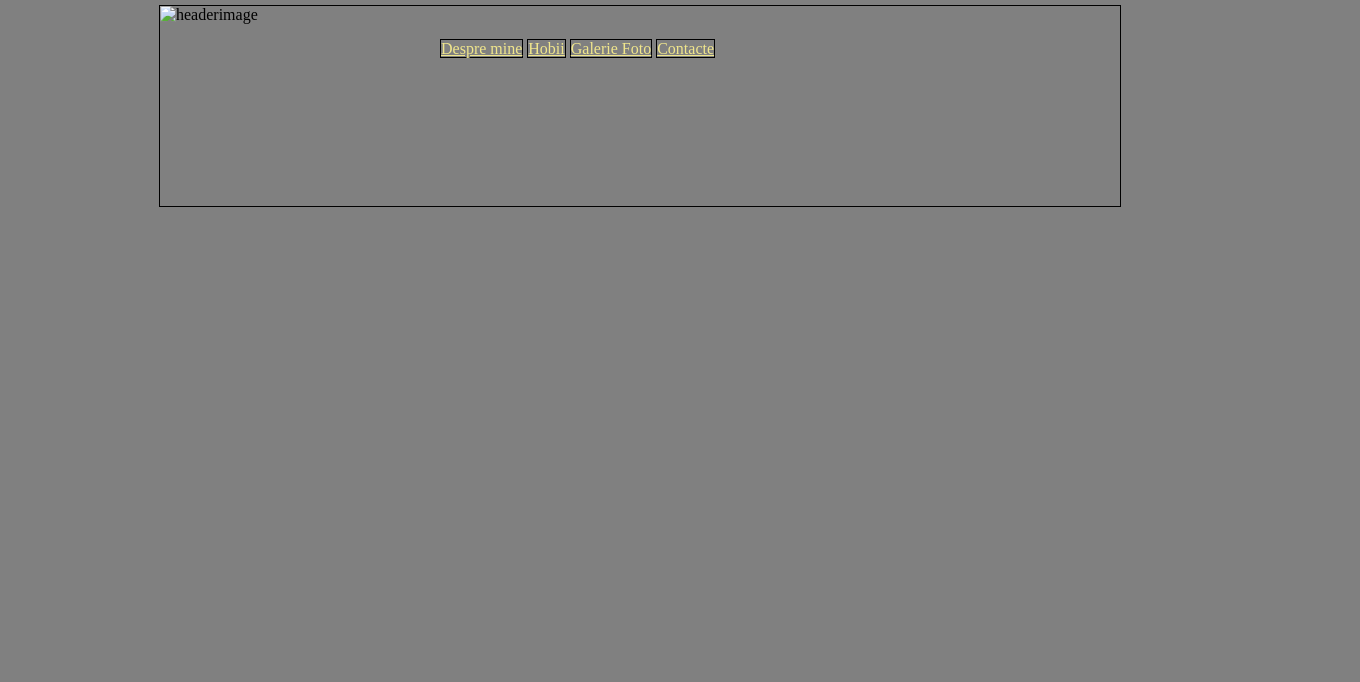
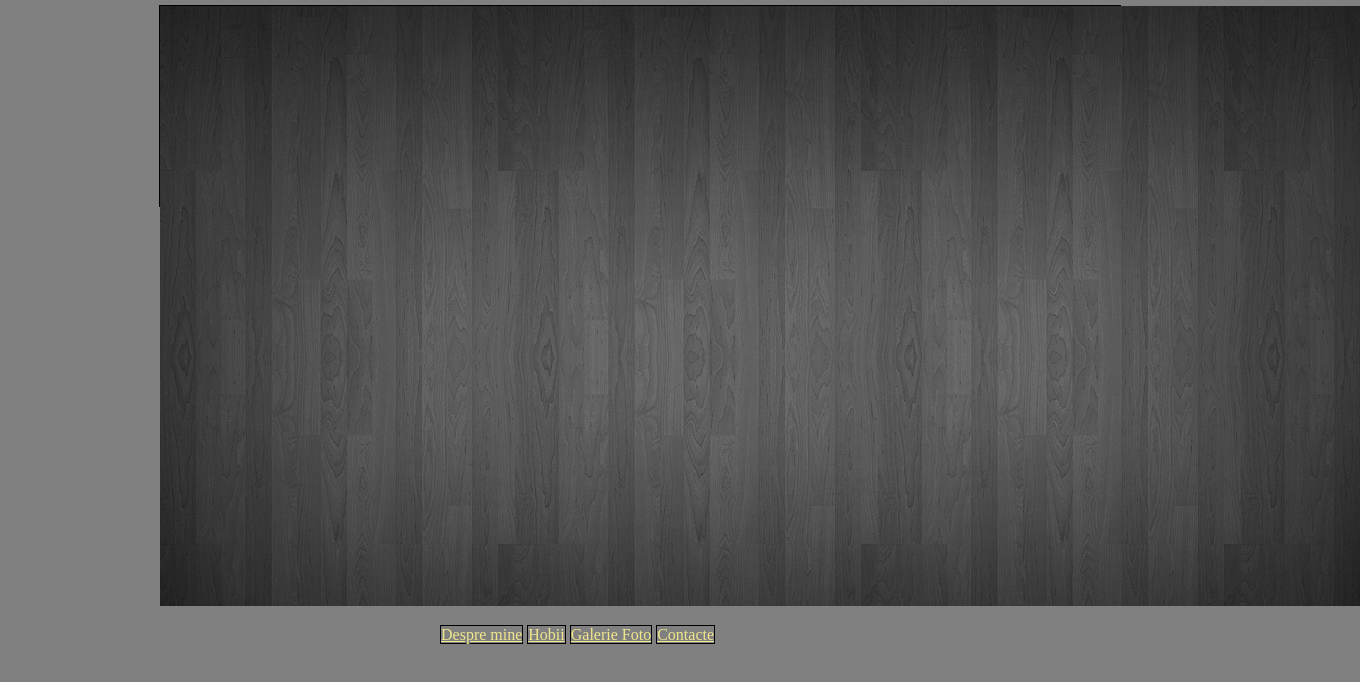
Before and after one commit to nyc0lai/about.me, a plain HTML site: page index.html in a window 1280 px wide. Shown: the whole page, 1360 px wide, since content can reach past the window. Drawn offline with Linux system fonts and the light colour scheme.

Commit message:
other changes

```diff
--- a/css/main.css
+++ b/css/main.css
@@ -10,6 +10,11 @@ body {
     width: 75%;
     height: 200px;
     margin: auto;
+}
+
+.footer-img{
+    overflow: hidden;
+    z-index: 0;
 }
 li {
     display: inline;
--- a/index.html
+++ b/index.html
@@ -9,8 +9,8 @@
 </head>
 <body>
     <div class="main">
-        <header>
-            <img src="" alt="headerimage">
+        <img src="img/wood-1.jpg" alt="header-image" class="footer-img">
+            <header>
             <nav class="navbar">
             <div class="meniu-center">
                 <ul>
```
